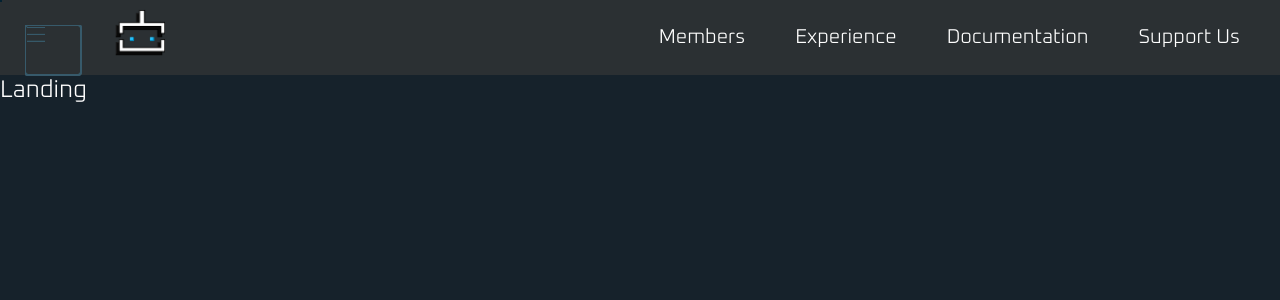
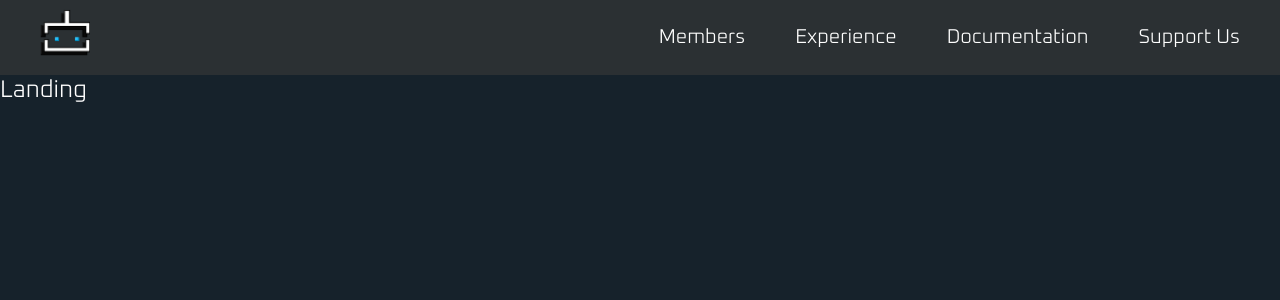
Before and after one commit to chaBotsMX/ChaBots-Web, a React (Vite) app: page /home in a window 1280 px wide. Shown: the top 300 px of the page. Built offline with nearby package versions, Linux system fonts and the light colour scheme.

Commit message:
headerv1

```diff
--- a/src/Components/Header/Header.jsx
+++ b/src/Components/Header/Header.jsx
@@ -1,26 +1,34 @@
 import "./header.scss"
-import Sidebar from "../Sidebar/Sidebar";
+import {motion} from "framer-motion"
 
 const Header = () => {
-
     const items = ["Members", "Experience", "Documentation", "Support Us"]
     return(
         <div className="header">
             <div className="wrapper">
                 <div className="leftContainer">
-                <Sidebar/>
                     <a href="/home">
-                        <img src="/chaBotslogoredesign.png" alt="" />
+                        <motion.img
+                            src="/chaBotslogoredesign.png"
+                            alt=""
+                            whileHover={{
+                                scale: 1.025,
+                            }}
+                        />
                     </a>
                 </div>
                 <div className="tabs">
                     {items.map((item) => (
-                        <a
+                        <motion.a
                             href={`/${item}`}
                             key={item}
+                            whileHover={{
+                                scale: 1.01,
+                                color: "#029DEB",
+                            }}
                         >
                             {item}
-                        </a>
+                        </motion.a>
                     ))}
                 </div>
             </div>
--- a/src/Components/Sidebar/Links/Links.jsx
+++ /dev/null
@@ -1,47 +0,0 @@
-import { motion } from "framer-motion";
-
-const variants = {
-  open: {
-    transition: {
-      staggerChildren: 0.1,
-    },
-  },
-  closed: {
-    transition: {
-      staggerChildren: 0.05,
-      staggerDirection: -1,
-    },
-  },
-};
-const itemVariants = {
-  open: {
-    y: 0,
-    opacity: 1,
-  },
-  closed: {
-    y: 50,
-    opacity: 0,
-  },
-};
-
-const Links = () => {
-  const items = ["Homepage", "Services", "Portfolio", "Contact", "About"];
-
-  return (
-    <motion.div className="links" variants={variants}>
-      {items.map((item) => (
-        <motion.a
-          href={`#${item}`}
-          key={item}
-          variants={itemVariants}
-          whileHover={{ scale: 1.1 }}
-          whileTap={{ scale: 0.95 }}
-        >
-          {item}
-        </motion.a>
-      ))}
-    </motion.div>
-  );
-};
-
-export default Links;
--- a/src/Components/Sidebar/Sidebar.jsx
+++ /dev/null
@@ -1,38 +0,0 @@
-import { useState } from "react";
-import { motion } from "framer-motion";
-import Links from "./Links/Links";
-import "./sidebar.scss";
-import ToggleButton from "./ToggleButton/ToggleButton";
-
-const variants = {
-  open: {
-    clipPath: "circle(1200px at 50px 50px)",
-    transition: {
-      type: "spring",
-      stiffness: 20,
-    },
-  },
-  closed: {
-    clipPath: "circle(1px at 1px 1px)",
-    transition: {
-      delay: 0.5,
-      type: "spring",
-      stiffness: 400,
-      damping: 40,
-    },
-  },
-};
-const Sidebar = () => {
-  const [open, setOpen] = useState(false);
-
-  return (
-    <motion.div className="sidebar" animate={open ? "open" : "closed"}>
-      <motion.div className="bg" variants={variants}>
-        <Links />
-      </motion.div>
-      <ToggleButton setOpen={setOpen} />
-    </motion.div>
-  );
-};
-
-export default Sidebar;
--- a/src/Components/Sidebar/ToggleButton/ToggleButton.jsx
+++ /dev/null
@@ -1,86 +0,0 @@
-import { motion } from "framer-motion";
-
-const ToggleButton = ({ setOpen }) => {
-  return (
-    <button onClick={() => setOpen((prev) => !prev)}>
-      <svg width="66" height="60" viewBox="0 0 66 60">
-        <motion.path
-          stroke-width="5"
-          stroke="#375A6B"
-          stroke-linecap="round"
-          variants={{
-            closed: { d: "M 2 2.5 L 20 2.5" },
-            open: { d: "M 3 16.5 L 17 2.5" },
-          }}
-        />
-        <motion.path
-          stroke-width="5"
-          stroke="#375A6B"
-          stroke-linecap="round"
-          d="M 2 9.423 L 20 9.423"
-          variants={{
-            closed: { opacity: 1 },
-            open: { opacity: 0 },
-          }}
-        />
-        <motion.path
-          stroke-width="5"
-          stroke="#375A6B"
-          stroke-linecap="round"
-          variants={{
-            closed: { d: "M 2 16.346 L 20 16.346" },
-            open: { d: "M 3 2.5 L 17 16.346" },
-          }}
-        />
-        <svg width="58" height="52" viewBox="0 0 58 52" fill="none">
-        <rect x="0" y="0" width="56" height="50" rx="3" stroke="#375A6B" stroke-width="2"/>
-        </svg>
-{/*         <defs>
-        <filter id="filter0_d_27_167" x="0" y="0" width="66" height="60" filterUnits="userSpaceOnUse" color-interpolation-filters="sRGB">
-        <feFlood flood-opacity="0" result="BackgroundImageFix"/>
-        <feColorMatrix in="SourceAlpha" type="matrix" values="0 0 0 0 0 0 0 0 0 0 0 0 0 0 0 0 0 0 127 0" result="hardAlpha"/>
-        <feOffset dy="4"/>
-        <feGaussianBlur stdDeviation="2"/>
-        <feComposite in2="hardAlpha" operator="out"/>
-        <feColorMatrix type="matrix" values="0 0 0 0 0 0 0 0 0 0 0 0 0 0 0 0 0 0 0.25 0"/>
-        <feBlend mode="normal" in2="BackgroundImageFix" result="effect1_dropShadow_27_167"/>
-        <feBlend mode="normal" in="SourceGraphic" in2="effect1_dropShadow_27_167" result="shape"/>
-        </filter>
-        </defs> */}
-      </svg>
-
-{/*       <svg width="23" height="23" viewBox="0 0 23 23">
-        <motion.path
-          strokeWidth="3"
-          stroke="black"
-          strokeLinecap="round"
-          variants={{
-            closed: { d: "M 2 2.5 L 20 2.5" },
-            open: { d: "M 3 16.5 L 17 2.5" },
-          }}
-        />
-        <motion.path
-          strokeWidth="3"
-          stroke="black"
-          strokeLinecap="round"
-          d="M 2 9.423 L 20 9.423"
-          variants={{
-            closed: { opacity: 1 },
-            open: { opacity: 0 },
-          }}
-        />
-        <motion.path
-          strokeWidth="3"
-          stroke="black"
-          strokeLinecap="round"
-          variants={{
-            closed: { d: "M 2 16.346 L 20 16.346" },
-            open: { d: "M 3 2.5 L 17 16.346" },
-          }}
-        />
-      </svg> */}
-    </button>
-  );
-};
-
-export default ToggleButton;
--- a/src/Components/Sidebar/sidebar.scss
+++ /dev/null
@@ -1,47 +0,0 @@
-.sidebar {
-    display: flex;
-    flex-direction: column;
-    align-items: center;
-    justify-content: center;
-    background-color: #002032;
-    color: white;
-
-    .bg {
-      //z-index: 999;
-      position: fixed;
-      top: 0;
-      left: 0;
-      bottom: 0;
-      width: 500px;
-      background: #002032;
-
-      .links {
-        position: absolute;
-        width: 100%;
-        height: 100%;
-        display: flex;
-        flex-direction: column;
-        align-items: center;
-        justify-content: center;
-        gap: 20px;
-
-        a {
-          font-size: 40px;
-        }
-      }
-    }
-
-    button {
-      //z-index: 999;
-      //position: fixed;
-      width: 50px;
-      height: 50px;
-      border-radius: 10%;
-      position: fixed;
-      top: 25px;
-      left: 25px;
-      background-color: transparent;
-      border: none;
-      cursor: pointer;
-    }
-  }
--- a/src/app.scss
+++ b/src/app.scss
@@ -8,7 +8,7 @@ html{
     margin: 0;
     box-sizing: border-box;
     font-family: "Oxanium", sans-serif;
-    font-weight: 300;
+    font-weight: 350;
 }
 
 body{
--- a/src/pages/Landing/Landing.jsx
+++ b/src/pages/Landing/Landing.jsx
@@ -1,11 +1,10 @@
 import Header from '../../Components/Header/Header';
-import Sidebar from '../../Components/Sidebar/Sidebar';
+//import Sidebar from '../../Components/Sidebar/Sidebar';
 import "./landing.scss";
 const Landing = () => {
     return (
         <div>
             <Header/>
-            <Sidebar/>
             <h2>Landing</h2>
         </div>
     )
```
